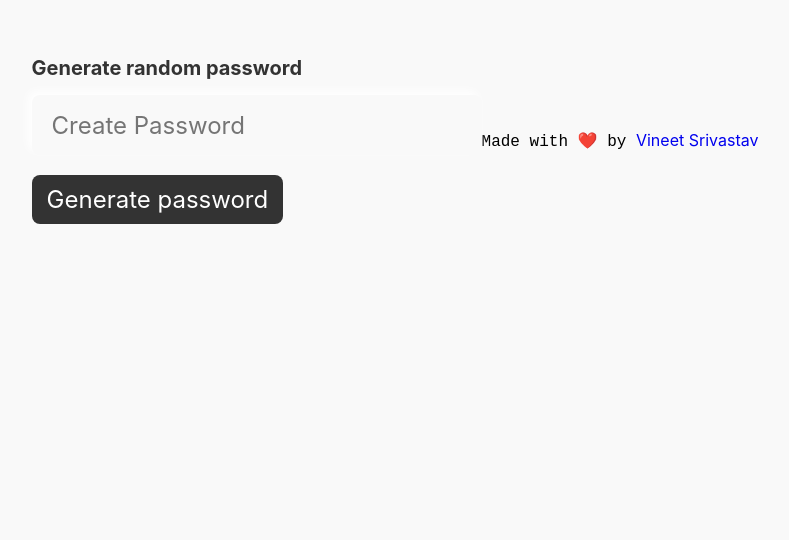
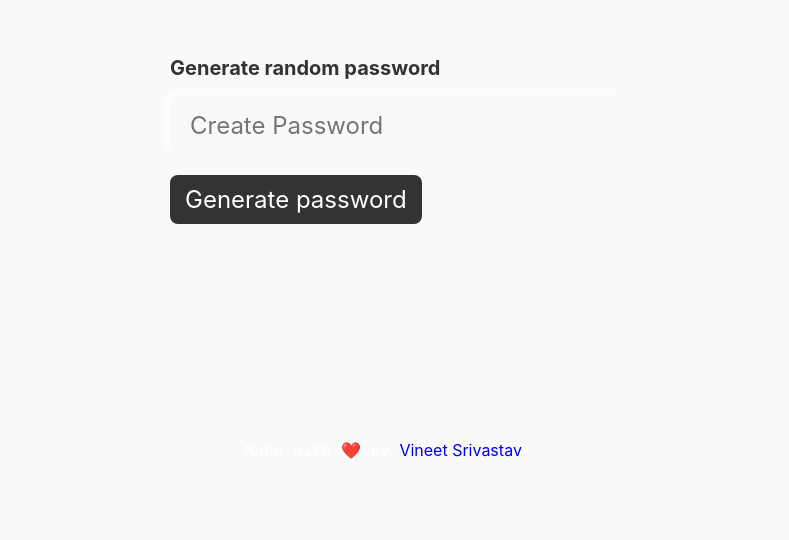
Before and after one commit to vineetgeek/random_passgenerator, a plain HTML site: page index.html in a window 1280 px wide. Shown: the part 260-800 px from the top of the page, without its empty margins (245-1034 px from the left). Drawn offline with Linux system fonts and the light colour scheme.

Commit message:
Update style.css

```diff
--- a/style.css
+++ b/style.css
@@ -60,3 +60,21 @@ body{
 .inputbox #btn:active{
     background: #9c9c9c;
 }
+
+
+.footer {
+      position:absolute;
+      width:500px;
+      height:100px;
+      color:#ffffff;
+      bottom:0px;
+      right:25%;
+      left:50%;
+      margin-left:-150px;
+      font-size: 2vh;
+      text-decoration: none;
+      z-index: 1000;
+      text-decoration: #ffffff;
+
+
+  }
```
